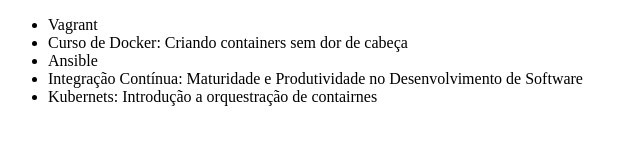
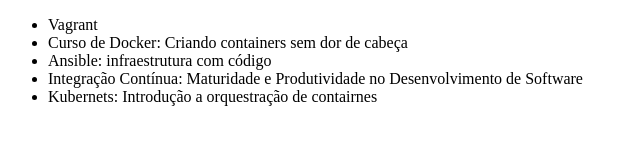
Before and after one commit to vpiagetti/alura-git, a plain HTML site: page index.html in a window 1280 px wide. Shown: the whole page, without its empty margins (0-640 px from the left). Drawn offline with Linux system fonts and the light colour scheme.

Commit message:
aterando nome do curso ansible

```diff
--- a/index.html
+++ b/index.html
@@ -8,7 +8,7 @@
     <ul>
         <li>Vagrant</li>
         <li>Curso de Docker: Criando containers sem dor de cabeça</li>
-        <li>Ansible</li>
+        <li>Ansible: infraestrutura com código</li>
         <li>Integração Contínua: Maturidade e Produtividade no Desenvolvimento de Software</li>
         <li>Kubernets: Introdução a orquestração de contairnes</li>
     </ul>
```
